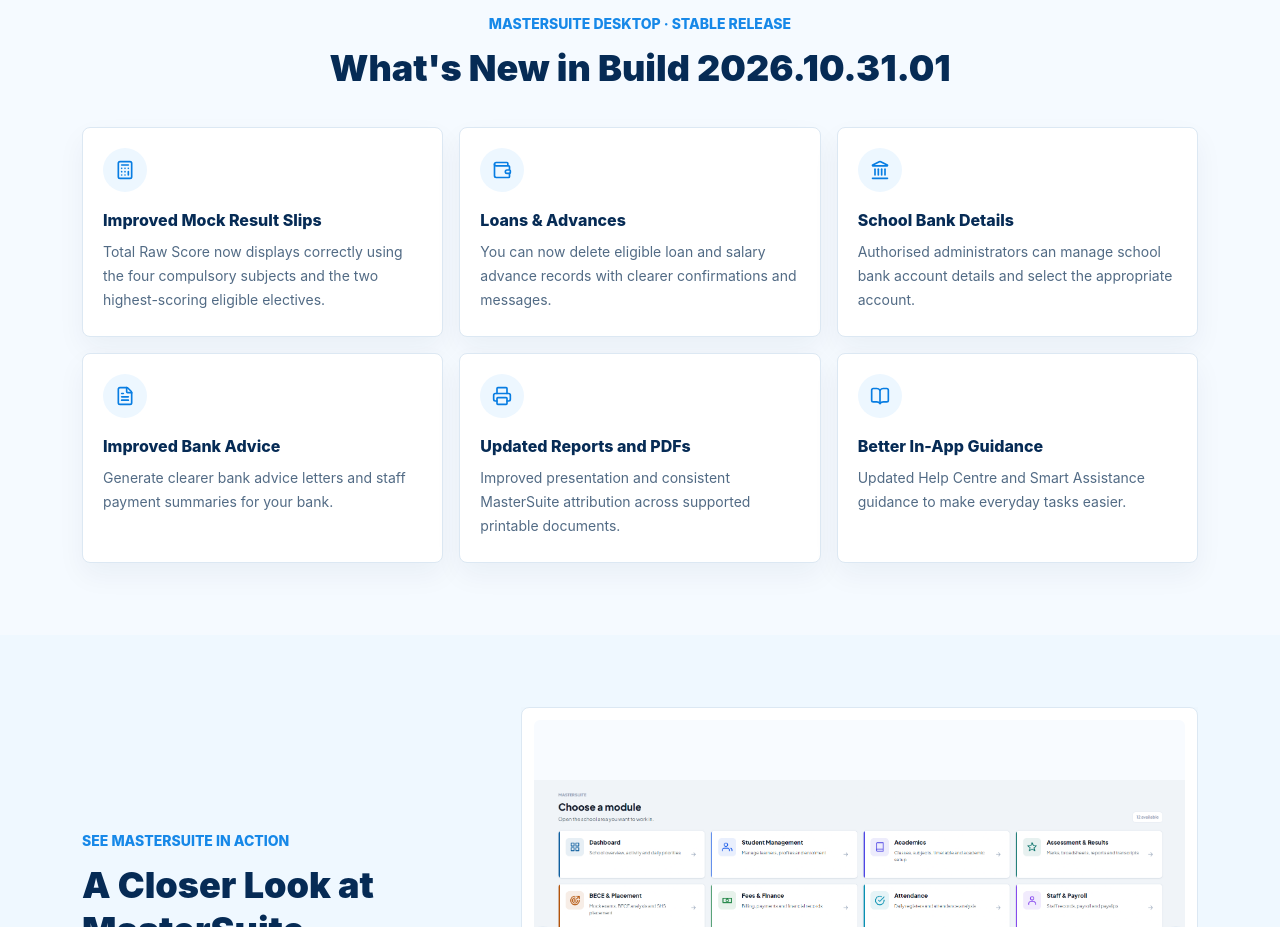
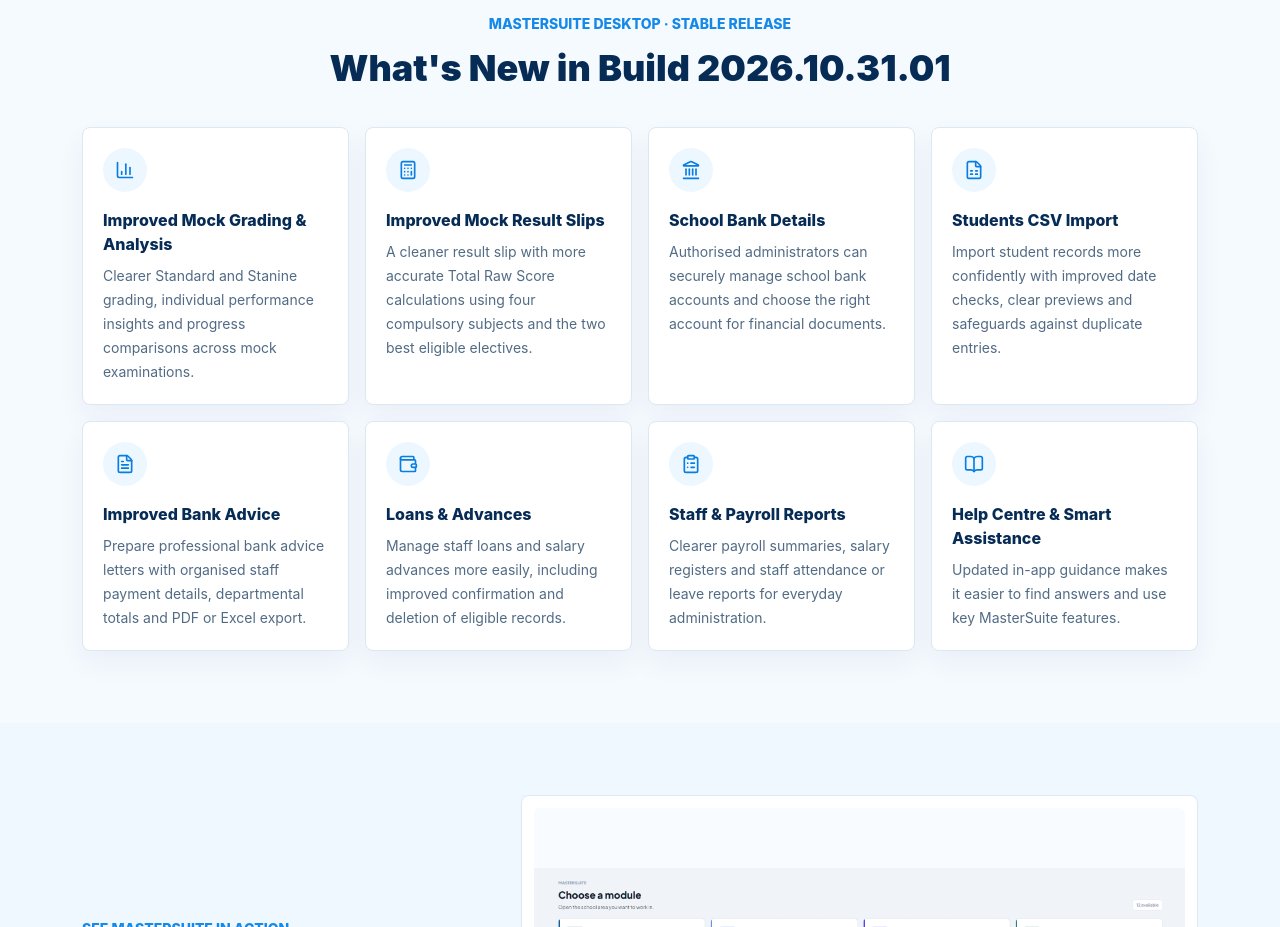
Before and after one commit to nanabaffour6/MasterSuite-website, a React (Vite) app: page / in a window 1280 px wide. Shown: the part 4100-5027 px from the top of the page. Built offline with nearby package versions, Linux system fonts and the light colour scheme.

Commit message:
Refresh MasterSuite v1.0.3 What's New highlights

```diff
--- a/components/landing/whats-new.tsx
+++ b/components/landing/whats-new.tsx
@@ -1,10 +1,12 @@
 import {
+  BarChart3,
   Calculator,
+  FileSpreadsheet,
+  Landmark,
   FileText,
-  Landmark,
+  Wallet,
+  ClipboardList,
   BookOpen,
-  Wallet,
-  Printer,
 } from 'lucide-react';
 
 import { Card, CardContent } from '@/components/ui/card';
@@ -12,33 +14,43 @@ import { MASTER_SUITE_BUILD } from '@/lib/site-config';
 
 const releaseHighlights = [
   {
+    title: 'Improved Mock Grading & Analysis',
+    body: 'Clearer Standard and Stanine grading, individual performance insights and progress comparisons across mock examinations.',
+    icon: BarChart3,
+  },
+  {
     title: 'Improved Mock Result Slips',
-    body: 'Total Raw Score now displays correctly using the four compulsory subjects and the two highest-scoring eligible electives.',
+    body: 'A cleaner result slip with more accurate Total Raw Score calculations using four compulsory subjects and the two best eligible electives.',
     icon: Calculator,
   },
   {
+    title: 'School Bank Details',
+    body: 'Authorised administrators can securely manage school bank accounts and choose the right account for financial documents.',
+    icon: Landmark,
+  },
+  {
+    title: 'Students CSV Import',
+    body: 'Import student records more confidently with improved date checks, clear previews and safeguards against duplicate entries.',
+    icon: FileSpreadsheet,
+  },
+  {
+    title: 'Improved Bank Advice',
+    body: 'Prepare professional bank advice letters with organised staff payment details, departmental totals and PDF or Excel export.',
+    icon: FileText,
+  },
+  {
     title: 'Loans & Advances',
-    body: 'You can now delete eligible loan and salary advance records with clearer confirmations and messages.',
+    body: 'Manage staff loans and salary advances more easily, including improved confirmation and deletion of eligible records.',
     icon: Wallet,
   },
   {
-    title: 'School Bank Details',
-    body: 'Authorised administrators can manage school bank account details and select the appropriate account.',
-    icon: Landmark,
+    title: 'Staff & Payroll Reports',
+    body: 'Clearer payroll summaries, salary registers and staff attendance or leave reports for everyday administration.',
+    icon: ClipboardList,
   },
   {
-    title: 'Improved Bank Advice',
-    body: 'Generate clearer bank advice letters and staff payment summaries for your bank.',
-    icon: FileText,
-  },
-  {
-    title: 'Updated Reports and PDFs',
-    body: 'Improved presentation and consistent MasterSuite attribution across supported printable documents.',
-    icon: Printer,
-  },
-  {
-    title: 'Better In-App Guidance',
-    body: 'Updated Help Centre and Smart Assistance guidance to make everyday tasks easier.',
+    title: 'Help Centre & Smart Assistance',
+    body: 'Updated in-app guidance makes it easier to find answers and use key MasterSuite features.',
     icon: BookOpen,
   },
 ] as const;
@@ -63,7 +75,7 @@ export function WhatsNew() {
           </h2>
         </div>
 
-        <div className="mt-9 grid gap-4 sm:grid-cols-2 lg:grid-cols-3">
+        <div className="mt-9 grid gap-4 sm:grid-cols-2 lg:grid-cols-4">
           {releaseHighlights.map((highlight) => {
             const Icon = highlight.icon;
 
```
